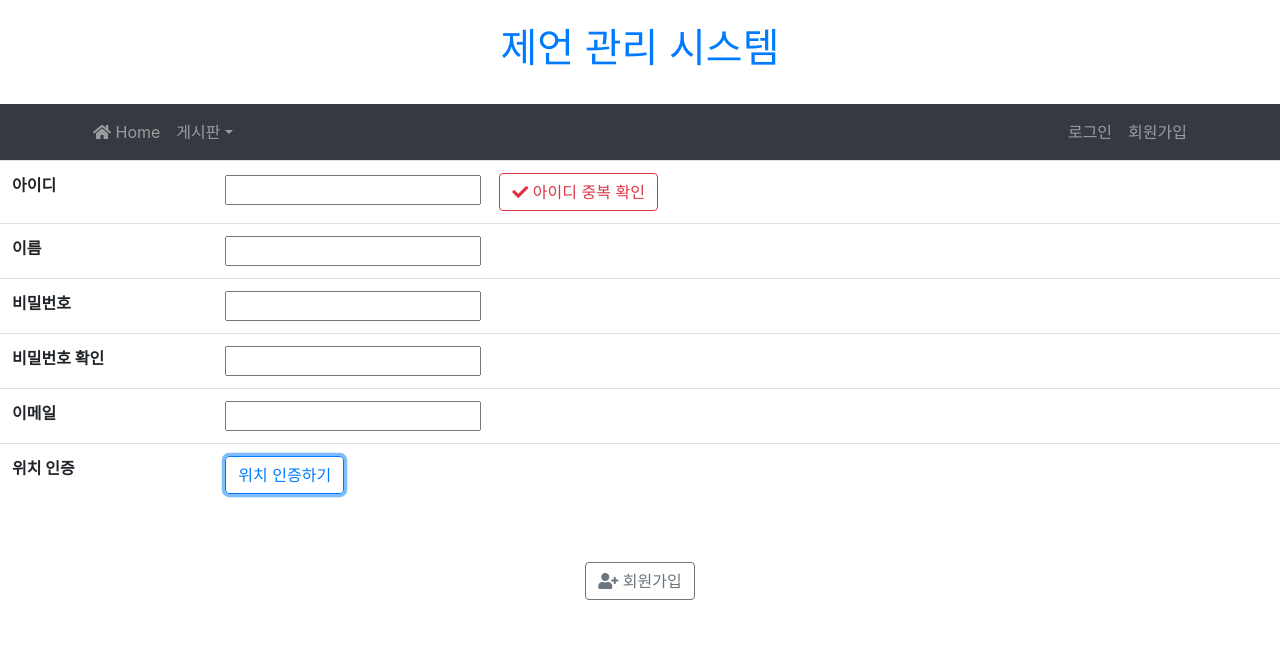
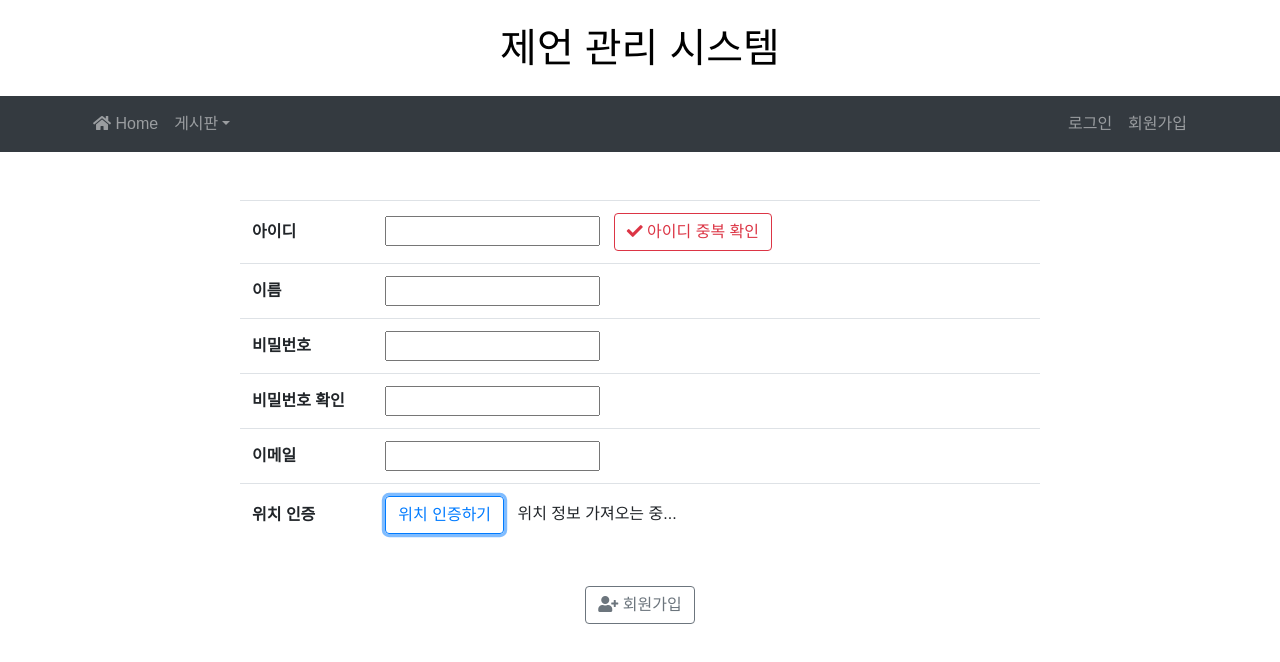
Before and after one commit to hw0603/cse-hackathon-2022, a React (Create React App) app in the folder frontend/: page /join in a window 1280 px wide. Both pictures are taken after a click on the button "위치 인증하기". Shown: the top 662 px of the page. Built offline with nearby package versions, Linux system fonts and the light colour scheme; no server answers.

Commit message:
login, join css

```diff
--- a/frontend/src/App.css
+++ b/frontend/src/App.css
@@ -1,13 +1,8 @@
 .App{
-    min-width: 1020px;
-    /* background: skyblue; */
     margin: 0;
     padding: 0;
+    font-family: '나눔스퀘어OTF Bold', sans-serif;
 }
-
-/* h1 {
-    margin: 0;
-} */
 
 .ck.ck-editor__editable:not(.ck-editor__nested-editable) {
     min-height: 300px;
@@ -18,6 +13,33 @@
     text-decoration: none;
 }
 
+h1 {
+    margin: 0;
+}
+
 a {
     text-decoration: none;
+    color: black;
 }
+a:hover {
+    text-decoration: none;
+    color: black;
+}
+
+.jointable {
+    width: 800px;
+    margin: 0 auto;
+}
+
+.logintable {
+    width: 400px;
+    margin: 0 auto;
+}
+.logintable td, .logintable th {
+    padding: 0.75rem;
+}
+
+.badge-success{
+    font-size: 90%;
+    margin: 0;
+}
--- a/frontend/src/components/app/Main.js
+++ b/frontend/src/components/app/Main.js
@@ -1,10 +1,17 @@
-import React from 'react'
-import Router from '../Router';
+import React from "react";
+import Router from "../Router";
+import styled from "styled-components";
+
+const Container = styled.div`
+  padding-top: 3rem;
+  width: 1100px;
+  margin: 0 auto;
+`;
 
 export default function Main() {
   return (
-    <div>
-        <Router />
-    </div>
-  )
+    <Container>
+      <Router />
+    </Container>
+  );
 }
--- a/frontend/src/components/member/Join.js
+++ b/frontend/src/components/member/Join.js
@@ -1,5 +1,3 @@
-/* 회원가입 컴포넌트 */
-
 import axios from "axios";
 import { useState } from "react";
 import { useNavigate } from "react-router";
@@ -12,6 +10,7 @@ function Join() {
   const [email, setEmail] = useState("");
   const [IP, setIP] = useState("");
   const [addr, setAddr] = useState("");
+  const [isLoading, setIsLoading] = useState(false);
   const navigate = useNavigate();
 
   const changeId = (event) => {
@@ -58,6 +57,7 @@ function Join() {
   };
 
   const getLocation = async () => {
+    setIsLoading(true);
     const response = await fetch("https://api.ipify.org?format=json");
     const data = await response.json();
     await setIP(data.ip);
@@ -84,6 +84,7 @@ function Join() {
       address[2].long_name
     );
     setAddr([address[3].long_name, address[2].long_name]);
+    setIsLoading(false);
   };
 
   /* 회원가입 */
@@ -94,7 +95,7 @@ function Join() {
       pwd: pwd,
       checkPwd: checkPwd,
       email: email,
-      addr: addr
+      addr: addr,
     };
 
     await axios
@@ -121,12 +122,18 @@ function Join() {
 
   return (
     <div>
-      <table className="table">
+      <table className="table jointable w-60">
         <tbody>
           <tr>
-            <th className="col-2">아이디</th>
+            <th className="align-middle">아이디</th>
             <td>
-              <input type="text" value={id} onChange={changeId} size="50px" />{" "}
+              <input
+                type="text"
+                value={id}
+                onChange={changeId}
+                size="50px"
+                className="input-lg"
+              />
               &nbsp; &nbsp;
               <button
                 className="btn btn-outline-danger"
@@ -138,43 +145,46 @@ function Join() {
           </tr>
 
           <tr>
-            <th>이름</th>
+            <th className="align-middle">이름</th>
             <td>
               <input
                 type="text"
                 value={name}
                 onChange={changeName}
-                size="50px"
+                size="100px"
+                className="input-lg"
               />
             </td>
           </tr>
 
           <tr>
-            <th>비밀번호</th>
+            <th className="align-middle">비밀번호</th>
             <td>
               <input
                 type="password"
                 value={pwd}
                 onChange={changePwd}
-                size="50px"
+                size="100px"
+                className="input-lg"
               />
             </td>
           </tr>
 
           <tr>
-            <th>비밀번호 확인</th>
+            <th className="align-middle">비밀번호 확인</th>
             <td>
               <input
                 type="password"
                 value={checkPwd}
                 onChange={changeCheckPwd}
-                size="50px"
+                size="100px"
+                className="input-lg"
               />
             </td>
           </tr>
 
           <tr>
-            <th>이메일</th>
+            <th className="align-middle">이메일</th>
             <td>
               <input
                 type="text"
@@ -185,16 +195,24 @@ function Join() {
             </td>
           </tr>
           <tr>
-            <th>위치 인증</th>
+            <th className="col-2 align-middle">위치 인증</th>
             <td>
               <button className="btn btn-outline-primary" onClick={getLocation}>
                 위치 인증하기
               </button>
               &nbsp; &nbsp;
-              {addr ? <span className="badge badge-success">
-                <i className="fas fa-check" />&nbsp;<span>{addr[0]} {addr[1]}</span>
-              </span> : null}
-
+              {!isLoading && addr ? (
+                <span className="badge badge-success">
+                  <i className="fas fa-check" />
+                  &nbsp;
+                  <span>
+                    {addr[0]} {addr[1]}
+                  </span>
+                </span>
+              ) : null}
+              {isLoading ? (
+                <span className="h6">위치 정보 가져오는 중...</span>
+              ) : null}
             </td>
           </tr>
         </tbody>
--- a/frontend/src/components/member/Login.js
+++ b/frontend/src/components/member/Login.js
@@ -58,7 +58,7 @@ function Login() {
 
 	return (
 		<div>
-			<table className="table">
+			<table className="logintable w-30">
 				<tbody>
 					<tr>
 						<th className="col-3">아이디</th>
```
Also changed, not shown: frontend/src/components/Router.js (+10 -11 lines).
